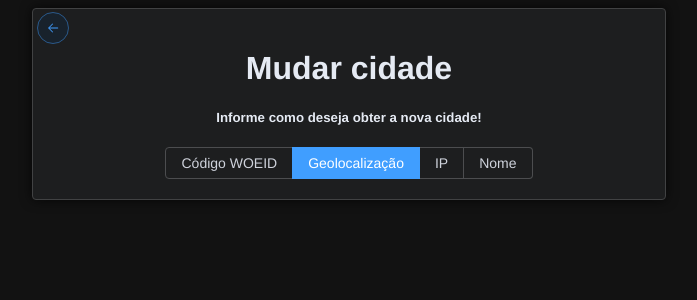
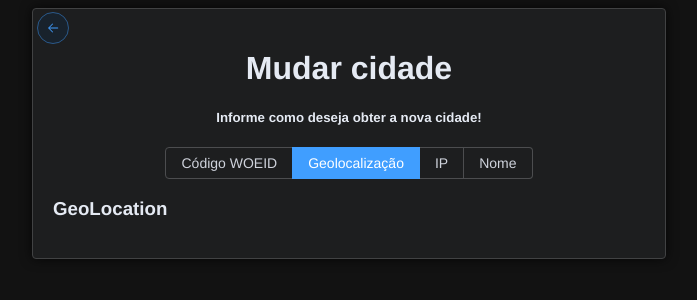
Before and after one commit to Tiago-Alves-dos-Santos/weather-development, a Vue app: page /city in a window 1280 px wide. Shown: the top 300 px of the page, without its empty margins (291-988 px from the left). Built offline with nearby package versions, Linux system fonts and the light colour scheme.

Commit message:
views change city components created

```diff
--- /dev/null
+++ b/src/components/change-city/CodeWoeid.vue
@@ -0,0 +1,7 @@
+<template>
+    <div>
+        <h3>WOEID</h3>
+    </div>
+</template>
+<script setup>
+</script>
--- /dev/null
+++ b/src/components/change-city/GeoLocation.vue
@@ -0,0 +1,7 @@
+<template>
+    <div>
+        <h3>GeoLocation</h3>
+    </div>
+</template>
+<script setup>
+</script>
--- /dev/null
+++ b/src/components/change-city/IpLocation.vue
@@ -0,0 +1,7 @@
+<template>
+    <div>
+        <h3>Ip location</h3>
+    </div>
+</template>
+<script setup>
+</script>
--- /dev/null
+++ b/src/components/change-city/NameCity.vue
@@ -0,0 +1,7 @@
+<template>
+    <div>
+        <h3>NameCity</h3>
+    </div>
+</template>
+<script setup>
+</script>
--- a/src/views/ChangeCityView.vue
+++ b/src/views/ChangeCityView.vue
@@ -19,6 +19,20 @@
                                 <el-radio-button label="Nome" />
                             </el-radio-group>
                         </div>
+                        <div class="partial-views">
+                            <div v-if="option == 'Código WOEID'" class="code-woeid">
+                                <code-woeid></code-woeid>
+                            </div>
+                            <div v-else-if="option == 'Geolocalização'" class="geolocation">
+                                <geo-location></geo-location>
+                            </div>
+                            <div v-else-if="option == 'IP'" class="geolocation">
+                                <ip-location></ip-location>
+                            </div>
+                            <div v-else-if="option == 'Nome'" class="geolocation">
+                                <name-city></name-city>
+                            </div>
+                        </div>
                     </el-card>
                 </div>
             </el-col>
@@ -28,6 +42,12 @@
 <script setup>
 import * as Icons from '@element-plus/icons-vue'
 import { reactive, computed, ref, onMounted, watch } from 'vue'
+//components
+import CodeWoeid from '@/components/change-city/CodeWoeid.vue';
+import GeoLocation from '@/components/change-city/GeoLocation.vue';
+import IpLocation from '@/components/change-city/IpLocation.vue';
+import NameCity from '@/components/change-city/NameCity.vue';
+
 const icons = ref(Icons);
 const option = ref('Geolocalização');
 </script>
```
